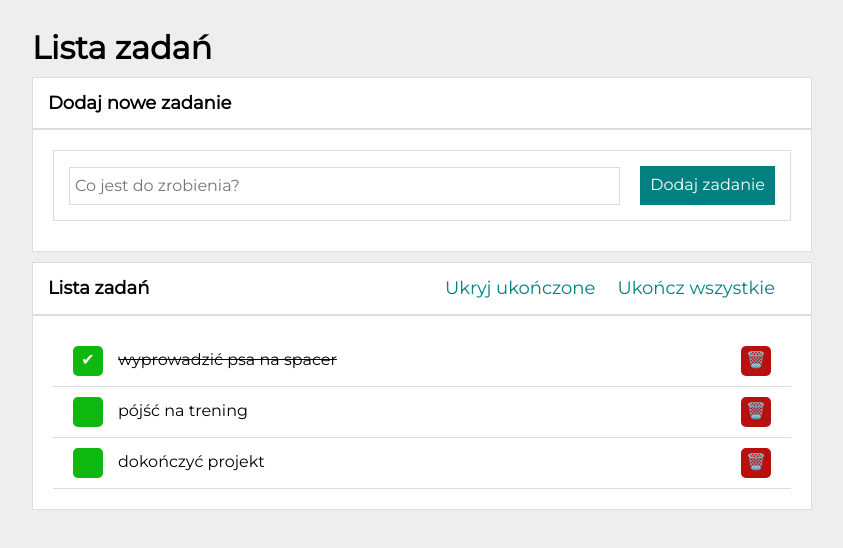
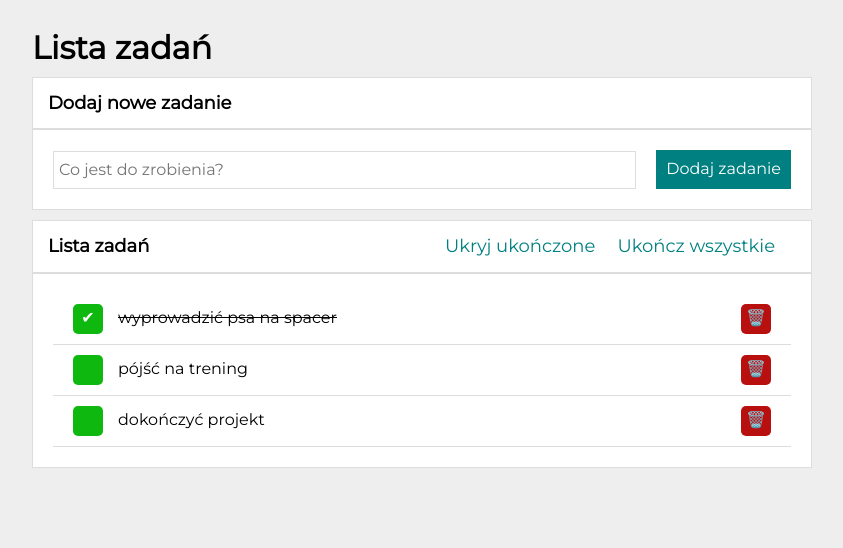
Before and after one commit to maciejcepielik/to-do-list-react, a React (Create React App) app: page / in a window 1280 px wide. Shown: the top 548 px of the page, without its empty margins (218-1061 px from the left). Built offline with nearby package versions, Linux system fonts and the light colour scheme.

Commit message:
Deleted border, padding and margin from 'form' class

```diff
--- a/src/Form/style.css
+++ b/src/Form/style.css
@@ -1,7 +1,4 @@
 .form {
-    border: 1px solid #dddddd;
-    padding: 15px;
-    margin: 0 0 10px;
     background-color: white;
     display: grid;
     grid-template-columns: minmax(200px, 1fr) auto;
```
